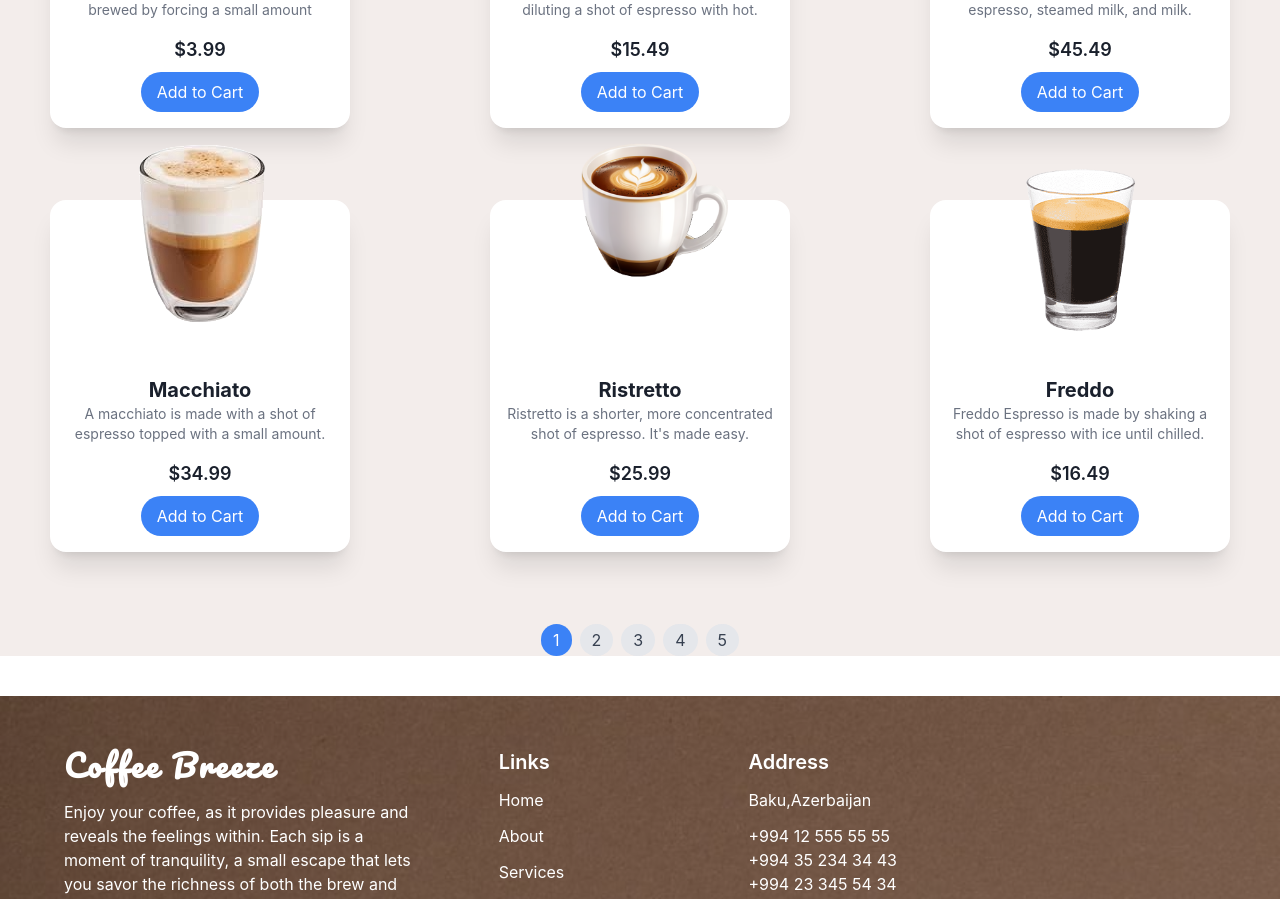
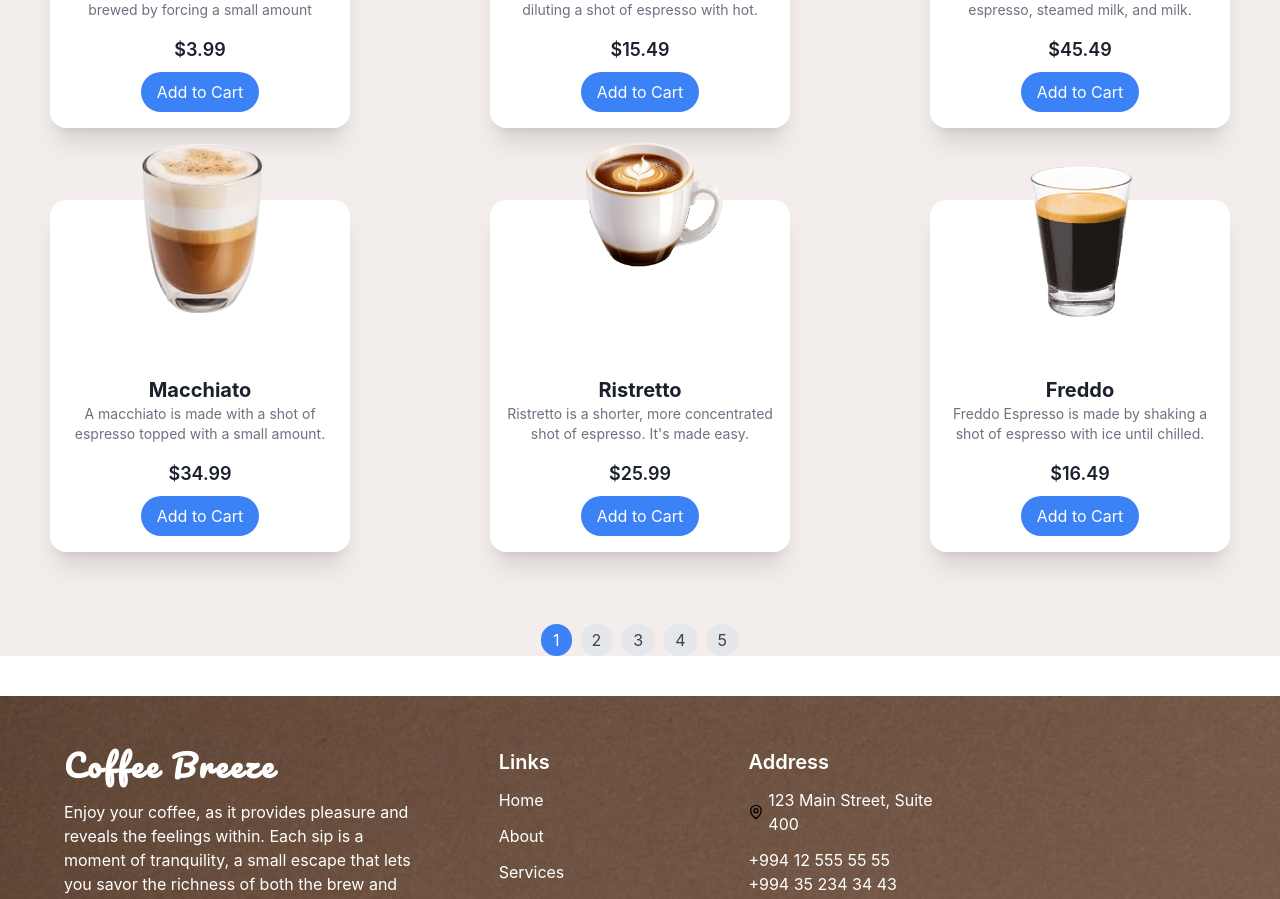
Before and after one commit to Gorkhmaz03/final-project, a React (Vite) app: page /services in a window 1280 px wide. Shown: the part 448-1347 px from the top of the page. Built offline with nearby package versions, Linux system fonts and the light colour scheme.

Commit message:
change some information in footer

```diff
--- a/src/components/Footer/FooterLinks.tsx
+++ b/src/components/Footer/FooterLinks.tsx
@@ -6,6 +6,7 @@ import {
   FaTwitter,
   FaTelegramPlane,
 } from "react-icons/fa";
+import { GrLocation } from "react-icons/gr";
 import FooterBg from "../../assets/website/coffee-footer.jpg";
 import { translate } from "../../i18n.tsx";
 
@@ -74,7 +75,11 @@ const FooterLinks: React.FC = () => {
                 {translate("address")}
               </h1>
               <div>
-                <p className="mb-3">{translate("location")}</p>
+                <div className="flex items-center gap-1 mb-3">
+                  <GrLocation />
+                  <p>{translate("location")}</p>
+                </div>
+
                 <p>+994 12 555 55 55</p>
                 <p>+994 35 234 34 43</p>
                 <p>+994 23 345 54 34</p>
--- a/src/components/Services/ServiceCoffee.tsx
+++ b/src/components/Services/ServiceCoffee.tsx
@@ -117,7 +117,7 @@ const ServicesCoffee: React.FC = () => {
                   <img
                     src={service.img}
                     alt={translate(service.name)}
-                    className="max-w-[230px] block mx-auto transform -translate-y-20 group-hover:scale-105 group-hover:rotate-6 duration-300"
+                    className="max-w-[215px] block mx-auto transform -translate-y-20 group-hover:scale-105 group-hover:rotate-6 duration-300"
                   />
                 </div>
                 <div className="p-4 text-center">
--- a/src/locales/en.json
+++ b/src/locales/en.json
@@ -22,7 +22,7 @@
   "contact": "Contact",
   "delivery": "Delivery",
   "address": "Address",
-  "location": "Baku,Azerbaijan",
+  "location": "123 Main Street, Suite 400",
   "have": "We have the best ",
   "coffee": "Coffee",
   "country": "in the country",
--- a/src/locales/ru.json
+++ b/src/locales/ru.json
@@ -22,7 +22,7 @@
   "contact": "Связь",
   "delivery": "О доставке",
   "address": "Адресс",
-  "location": "Баку,Азербайджан",
+  "location": "123 Main Street, Suite 400",
   "have": "У нас лучший  ",
   "coffee": "Кофе",
   "country": "в стране",
```
